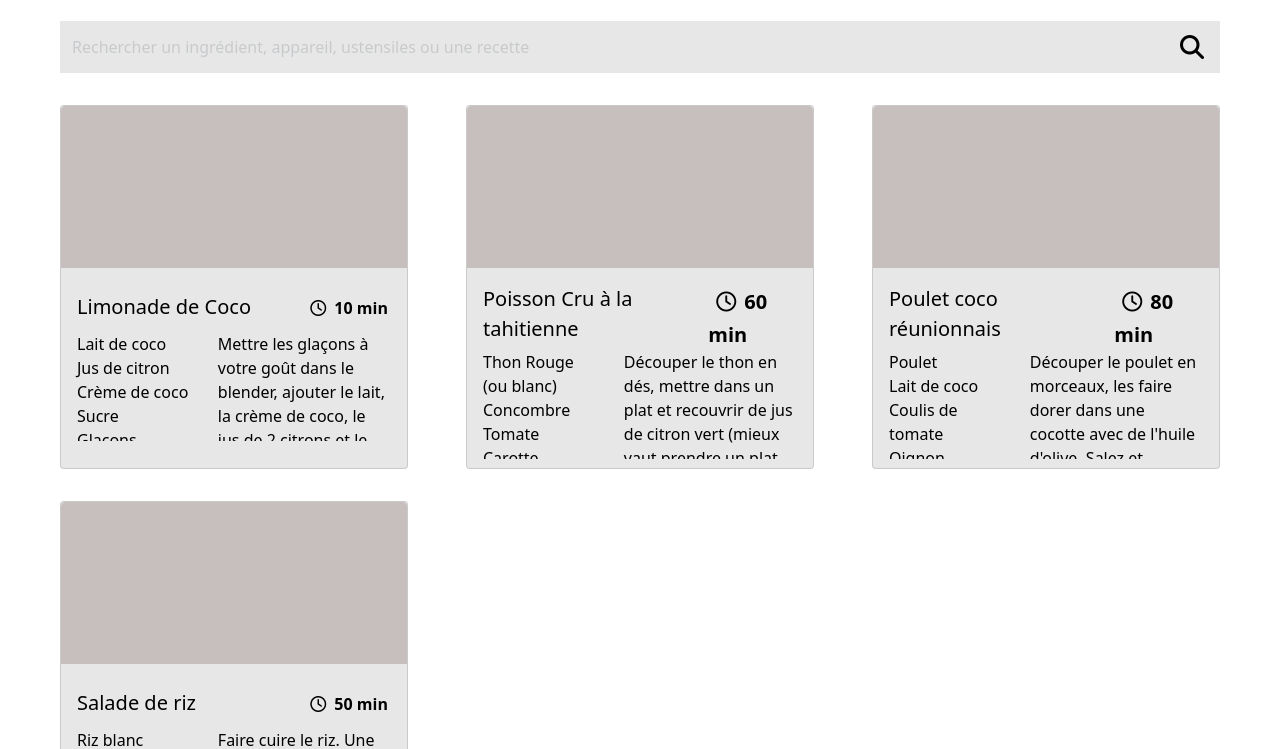
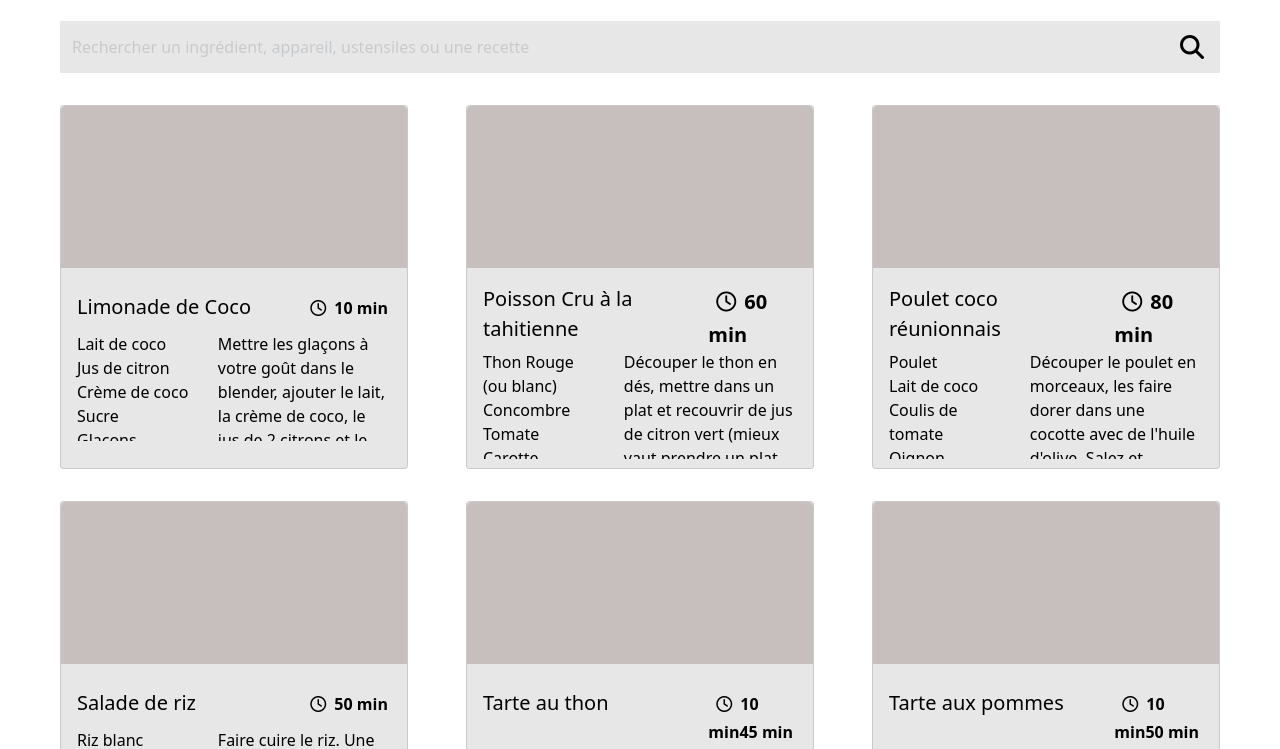
Before and after one commit to July-github/Les-Petits-Plats, a website with bundled scripts: page index.html in a window 1280 px wide. Shown: the part 144-893 px from the top of the page. Built offline with nearby package versions, Linux system fonts and the light colour scheme.

Commit message:
import & clone cards

```diff
--- a/index.html
+++ b/index.html
@@ -27,8 +27,8 @@
             <i class="fas fa-search fs-4 mx-3"></i>
           </nav>
         </div>
-        <div class="container-fluid" id="cards">
-          <div class="row d-flex justify-content-between m-0 w-100 flex-nowrap">
+        <div class="container-fluid">
+          <div class="row d-flex justify-content-between m-0 w-100" id="cards">
             <div class="card p-0 my-3" id="structure-card">
               <img src="./images/img.svg" class="w-100" alt="image plat"/>
               <div class="card-body text-left">
--- a/js/index.js
+++ b/js/index.js
@@ -2,18 +2,25 @@ import {recipes} from "./recipes.js";
 console.log(recipes);
 
 
-const card = document.getElementById("structure-card");
-const cloneCard = card.cloneNode(true);
 
 
-//let numberCard = document.querySelector(".card").classList.length
-//console.log(numberCard)
+
+
+
 
 
 for(let i=0; i<recipes.length; i++){
+    /*const card = document.getElementById("structure-card");
+    const cloneCard = card.cloneNode(true);
+    document.getElementById("cards").appendChild(cloneCard);*/
 
-        document.getElementById("cards").appendChild(cloneCard);
-
+    let numberCard = document.querySelector(".card").classList.length
+const card = document.getElementById("structure-card");
+    const cloneCard = card.cloneNode(true);
+while (recipes.length > numberCard){
+    document.getElementById("cards").appendChild(cloneCard);
+    numberCard++;
+}
         const recipeName = document.querySelectorAll(".recipe");
         const recipeTime = document.querySelectorAll(".time");
         const recipeDescription = document.querySelectorAll(".description");
```
